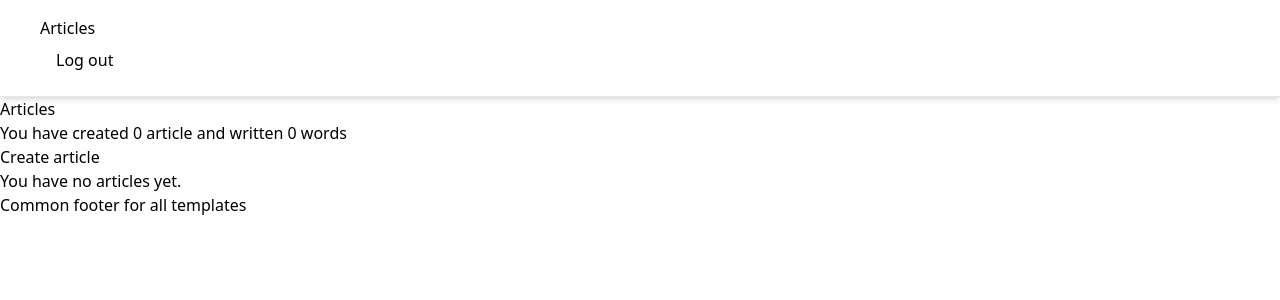
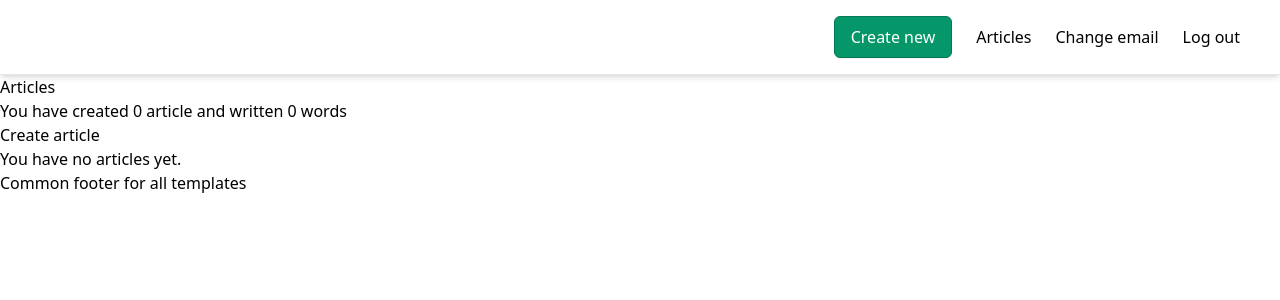
Before and after one commit to bunlongly/Django_Project1, a Django app: page /articles/ in a window 1280 px wide. Shown: the top 300 px of the page. Run offline with Django 5.2, Linux system fonts and the light colour scheme; the visitor is signed in with stand-in values (Sample User, id 1); data that the repository does not hold is empty; some libraries are stand-ins or nearby versions.

Commit message:
styling with the navigation

```diff
--- a/static/output.css
+++ b/static/output.css
@@ -753,8 +753,29 @@ select {
   position: static;
 }
 
+.mx-auto {
+  margin-left: auto;
+  margin-right: auto;
+}
+
 .block {
   display: block;
+}
+
+.flex {
+  display: flex;
+}
+
+.items-center {
+  align-items: center;
+}
+
+.justify-end {
+  justify-content: flex-end;
+}
+
+.gap-6 {
+  gap: 1.5rem;
 }
 
 .border-b {
@@ -769,6 +790,11 @@ select {
 .py-4 {
   padding-top: 1rem;
   padding-bottom: 1rem;
+}
+
+.text-sm {
+  font-size: 0.875rem;
+  line-height: 1.25rem;
 }
 
 .shadow-md {
--- a/templates/app/base.html
+++ b/templates/app/base.html
@@ -14,19 +14,26 @@
   </head>
   <body>
     <nav class="px-10 py-4 border-b border-grey-300 shadow-md">
-      <ul>
-        <li><a href="{% url 'home' %}">Articles</a></li>
-        <li>
+      <div class="flex justify-end items-center gap-6 max-w-7x mx-auto">
         {% if user.is_authenticated %}
+        <a class="button primary" href="{% url 'create_article' %}"
+          >Create new</a
+        >
+        <a class="" href="{% url 'home' %}">Articles</a>
+        <a class="" href="{% url 'account_email' %}">Change email</a>
         <form method="POST" action="{% url 'account_logout' %}">
           {% csrf_token %}
-            <button class="button" type="submit">Log out</button>
+          <button type="submit">Log out</button>
         </form>
         {% else %}
-          <a class="button" href="{% url 'account_login' %}">Log in</a>
+        <a class="button secondary text-sm" href="{% url 'account_login' %}"
+          >Log in</a
+        >
+        <a class="button primary text-sm" href="{% url 'account_signup' %}"
+          >Sign up</a
+        >
         {% endif %}
-        </li>
-      </ul>
+      </div>
     </nav>
     {% block content %} {% endblock content %}
     <footer>Common footer for all templates</footer>
```
Lines whose indentation alone changed are shown as unchanged.
